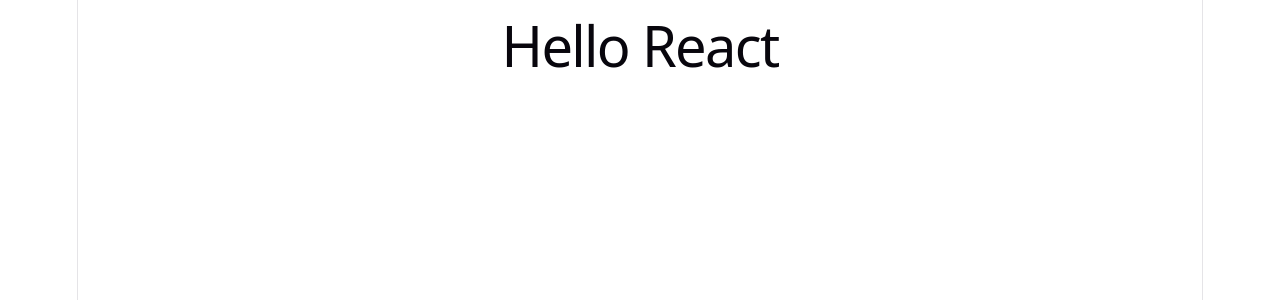
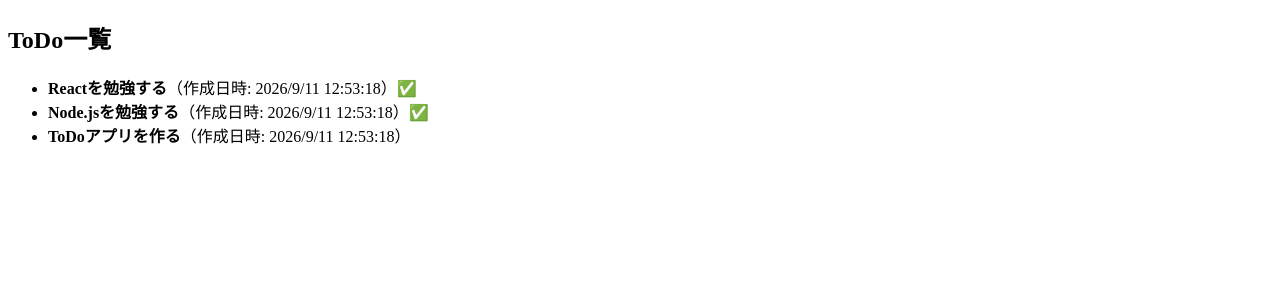
Before and after one commit to itsuki-jp/react-nodejs-todo-app, a React (Vite) app in the folder frontend/: page / in a window 1280 px wide. Shown: the top 300 px of the page. Built offline with nearby package versions, Linux system fonts and the light colour scheme.

Commit message:
5章 ToDo一覧画面を作ろう

```diff
--- a/frontend/src/App.tsx
+++ b/frontend/src/App.tsx
@@ -1,7 +1,34 @@
+import { useState } from "react";
+
+interface Todo {
+  id: number;
+  title: string;
+  completed: boolean;
+  createdAt: Date;
+}
+
+const initialTodos: Todo[] = [
+  { id: 1, title: 'Reactを勉強する', completed: true, createdAt: new Date() },
+  { id: 2, title: 'Node.jsを勉強する', completed: true, createdAt: new Date() },
+  { id: 3, title: 'ToDoアプリを作る', completed: false, createdAt: new Date() },
+];
+
 export const App = () => {
+  const [todos] = useState<Todo[]>(initialTodos);
+
   return (
     <>
-      <h1>Hello React</h1>
+      <h2>ToDo一覧</h2>
+
+      <ul>
+        {todos.map((todo) => (
+          <li key={todo.id}>
+            <strong>{todo.title}</strong>
+            （作成日時: {new Date(todo.createdAt).toLocaleString('ja-JP')}）
+            {todo.completed ? '✅' : ''}
+          </li>
+        ))}
+      </ul>
     </>
   );
 };
--- a/frontend/src/main.tsx
+++ b/frontend/src/main.tsx
@@ -1,6 +1,6 @@
 import { StrictMode } from 'react'
 import { createRoot } from 'react-dom/client'
-import './index.css'
+// import './index.css'
 import {App} from './App.tsx'
 
 createRoot(document.getElementById('root')!).render(
```
